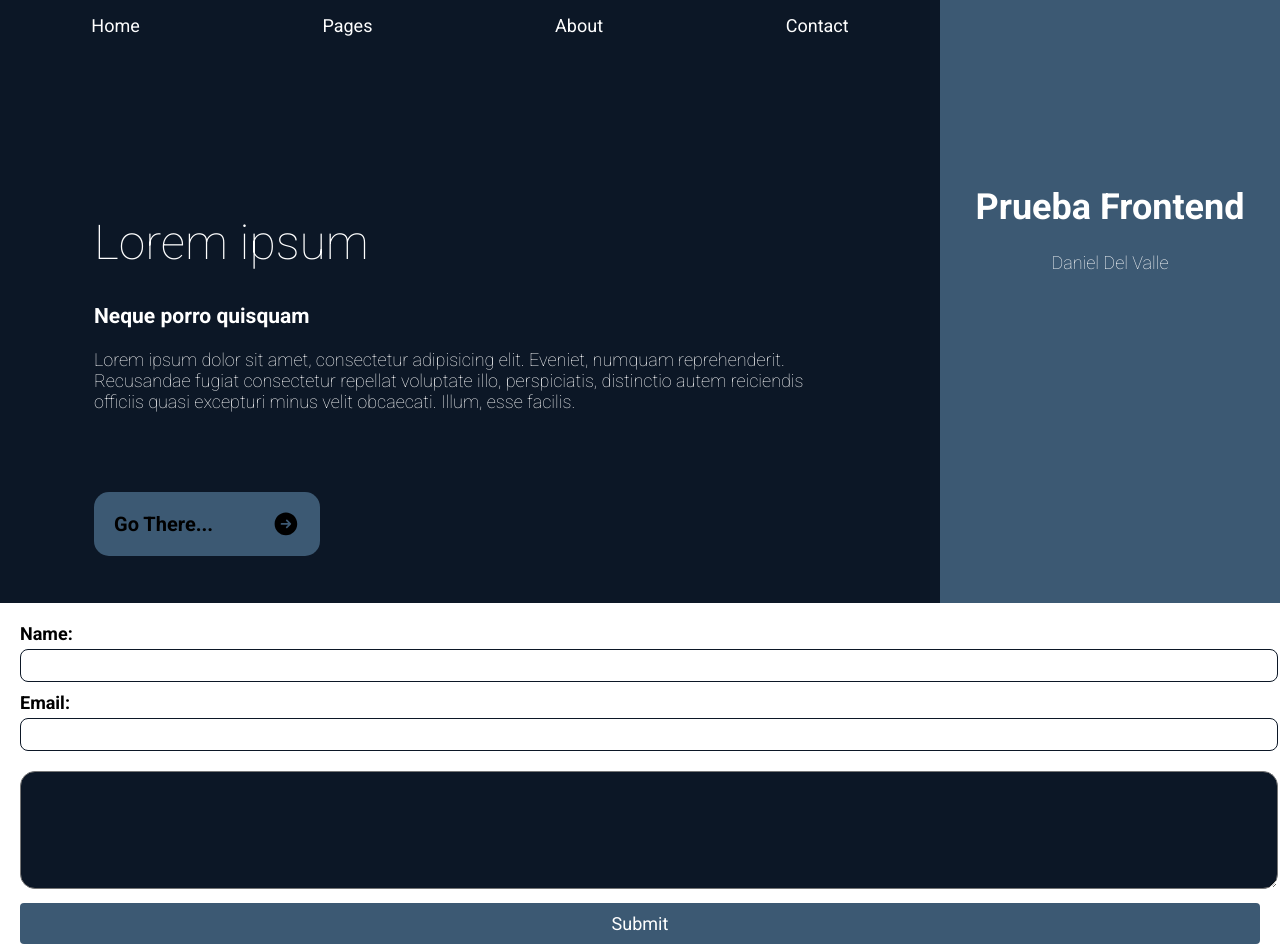
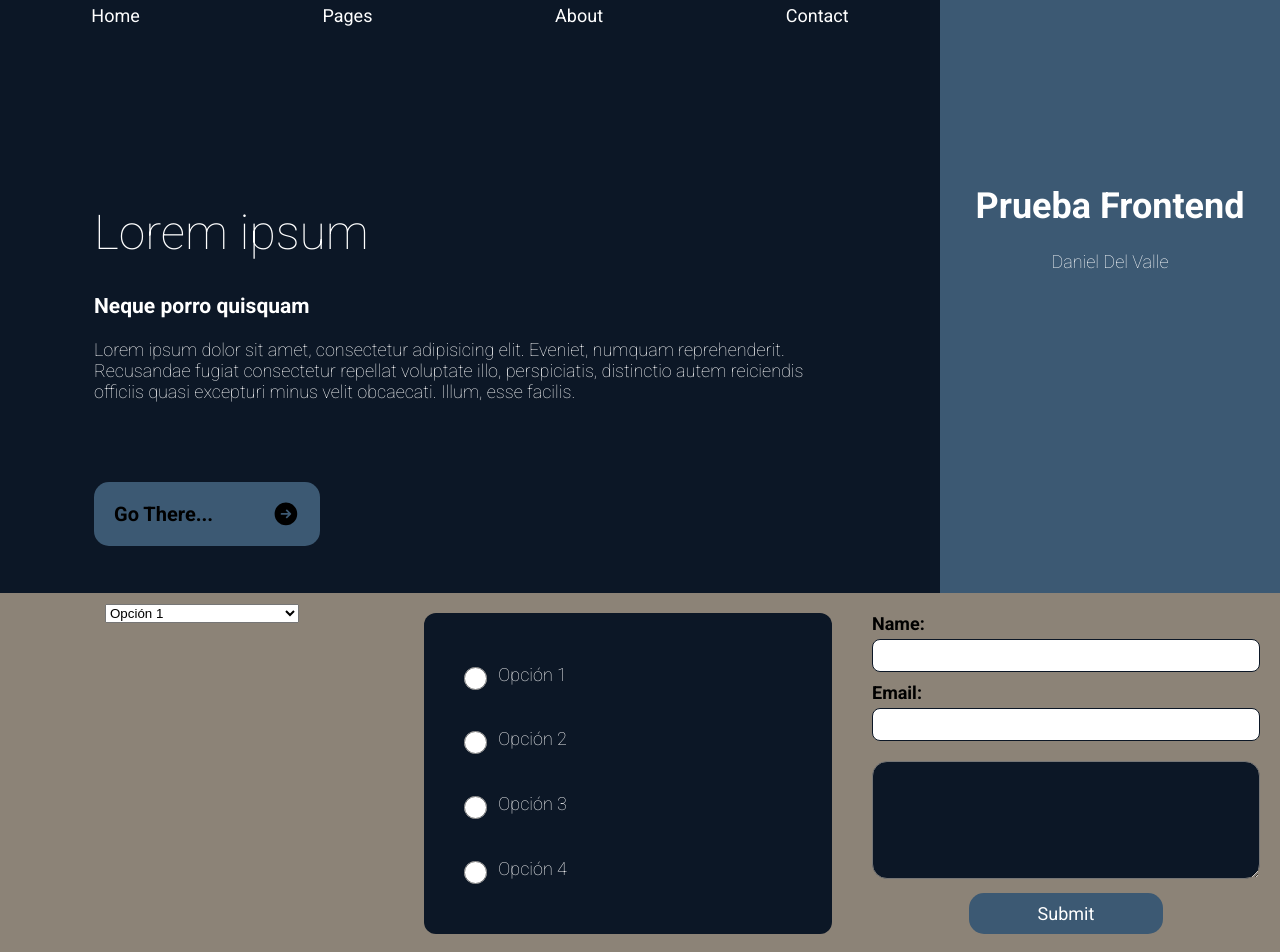
Before and after one commit to DelValleR/Daniel_DelValle_Frontend_Prueba, a React (Create React App) app: page / in a window 1280 px wide. Shown: the top 952 px of the page. Built offline with nearby package versions, Linux system fonts and the light colour scheme.

Commit message:
InputWrapper

```diff
--- a/src/components/Form/Form.scss
+++ b/src/components/Form/Form.scss
@@ -3,6 +3,11 @@
 
 .formulario-container {
 	padding: 20px;
+	display: flex;
+	flex-direction: column;
+	align-items: stretch;
+	flex-grow: 1;
+	width: 100%;
 }
 
 .input-group {
@@ -17,30 +22,30 @@ label {
 }
 
 input {
-	width: 100%;
+	width: -webkit-fill-available;
 	padding: 8px;
 	border-radius: 8px;
 	border: 1px solid colors.$primary-color;
 }
 textarea {
-	width: 100%;
+	width: -webkit-fill-available;
 	padding: 8px;
-	border-radius: 4px;
 	background-color: colors.$primary-color;
 	color: colors.$white;
 	height: 100px;
 	border-radius: variables.$border-radius;
 }
 
-button {
+.btnsubmit {
 	display: block;
-	width: 100%;
+	margin: auto;
+	width: 50%;
 	padding: 10px;
 	margin-top: 10px;
 	background-color: colors.$secondary-color;
 	color: colors.$white;
 	border: none;
-	border-radius: 4px;
+	border-radius: variables.$border-radius;
 	cursor: pointer;
 }
 
--- /dev/null
+++ b/src/components/InputWrapper/InputWrapper.scss
@@ -0,0 +1,15 @@
+@use '../../utils/styles/colors.module.scss' as colors;
+@use '../../utils/styles/variables.module.scss' as variables;
+
+.wrapper {
+	display: flex;
+	flex-direction: column;
+	background-color: colors.$accent-color;
+	width: 100%;
+}
+@media screen and (min-width: variables.$mq-desktop) {
+	.wrapper {
+		flex-direction: row;
+		// justify-content: space-evenly;
+	}
+}
--- /dev/null
+++ b/src/components/InputWrapper/index.jsx
@@ -0,0 +1,43 @@
+import { useState } from 'react';
+import Form from '../Form';
+import RadioInput from '../RadioInput';
+import SelectInput from '../SelectInput';
+import './InputWrapper.scss';
+
+const InputWrapper = () => {
+	const [selectedOption, setSelectedOption] = useState('');
+
+	const handleOptionChange = (option) => {
+		setSelectedOption(option);
+	};
+
+	const [selectedValue, setSelectedValue] = useState('');
+
+	const handleChange = (event) => {
+		setSelectedValue(event.target.value);
+	};
+	return (
+		<div className="wrapper">
+			<SelectInput
+				options={[
+					{ label: 'Opción 1', value: 'opcion1' },
+					{ label: 'Opción 2', value: 'opcion2' },
+					{ label: 'Opción 3', value: 'opcion3' },
+					{ label: 'Opción 4', value: 'opcion4' },
+				]}
+				value={selectedValue}
+				onChange={handleChange}
+			/>
+			<RadioInput
+				idPrefix="options"
+				options={['Opción 1', 'Opción 2', 'Opción 3', 'Opción 4']}
+				selectedOption={selectedOption}
+				onChange={handleOptionChange}
+			/>
+
+			<Form />
+		</div>
+	);
+};
+
+export default InputWrapper;
--- a/src/components/RadioInput/RadioInput.scss
+++ b/src/components/RadioInput/RadioInput.scss
@@ -2,13 +2,17 @@
 @use '../../utils/styles/variables.module.scss' as variables;
 
 .radio-input {
-	margin-bottom: 10px;
+	margin: 20px;
 	background-color: colors.$primary-color;
 	color: colors.$white;
 	display: flex;
 	flex-direction: column;
-	padding: 10%;
 	border-radius: 12px;
+	width: 100%;
+	height: auto;
+	flex-grow: 1;
+	justify-content: center;
+	padding: 10px;
 }
 
 .radio-input input[type='radio'] {
@@ -18,7 +22,5 @@
 
 .radio-item {
 	display: flex;
-	justify-content: space-evenly;
-	margin-bottom: 20%;
 	padding: 5%;
 }
--- /dev/null
+++ b/src/components/SelectInput/SelectInput.scss
@@ -0,0 +1,20 @@
+@use '../../utils/styles/colors.module.scss' as colors;
+@use '../../utils/styles/variables.module.scss' as variables;
+
+.select-input {
+	width: 100%;
+	padding: 8px;
+	border-radius: 4px;
+	flex-grow: 1;
+}
+
+.select-option {
+	width: 50%;
+	height: auto;
+}
+
+.options {
+	margin: 10px;
+	background-color: colors.$primary-color;
+	color: colors.$white;
+}
--- /dev/null
+++ b/src/components/SelectInput/index.jsx
@@ -0,0 +1,18 @@
+import React from 'react';
+import './SelectInput.scss';
+
+const SelectInput = ({ options, value, onChange }) => {
+	return (
+		<div className="select-input">
+			<select className="select-option" value={value} onChange={onChange}>
+				{options.map((option, index) => (
+					<option className="options" key={index} value={option.value}>
+						{option.label}
+					</option>
+				))}
+			</select>
+		</div>
+	);
+};
+
+export default SelectInput;
--- a/src/pages/Home/index.jsx
+++ b/src/pages/Home/index.jsx
@@ -1,25 +1,12 @@
 import TopWrapper from '../../components/TopWrapper';
-import Form from '../../components/Form';
+import InputWrapper from '../../components/InputWrapper';
 import styles from './Home.scss';
-import RadioInput from '../../components/RadioInput';
-import { useState } from 'react';
 
 const Home = () => {
-	const [selectedOption, setSelectedOption] = useState('');
-
-	const handleOptionChange = (option) => {
-		setSelectedOption(option);
-	};
 	return (
 		<div className={styles.App}>
 			<TopWrapper />
-			<Form />
-			<RadioInput
-				idPrefix="options"
-				options={['Opción 1', 'Opción 2', 'Opción 3', 'Opción 4']}
-				selectedOption={selectedOption}
-				onChange={handleOptionChange}
-			/>
+			<InputWrapper />
 		</div>
 	);
 };
```
